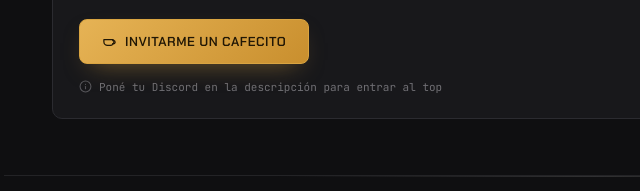
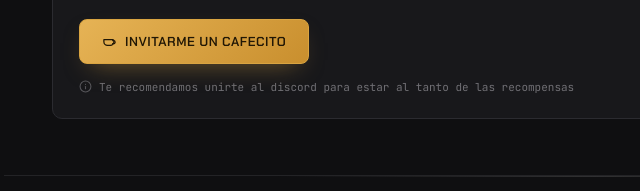
Before and after one commit to Brunoxx-create/leianet-web, a plain HTML site: page index.html in a window 1280 px wide. Shown: the part 2109-2300 px from the top of the page, 46-686 px from the left. Drawn offline with Linux system fonts and the light colour scheme; no server answers.

Commit message:
Update Discord note in index.html

```diff
--- a/index.html
+++ b/index.html
@@ -1490,7 +1490,7 @@
           </a>
           <div class="cafecito-note">
             <svg viewBox="0 0 24 24" fill="none" stroke="currentColor" stroke-width="2" stroke-linecap="round" stroke-linejoin="round"><circle cx="12" cy="12" r="10"></circle><path d="M12 16v-4"></path><path d="M12 8h.01"></path></svg>
-            Poné tu Discord en la descripción para entrar al top
+            Te recomendamos unirte al discord para estar al tanto de las recompensas
           </div>
         </div>
       </div>
```
